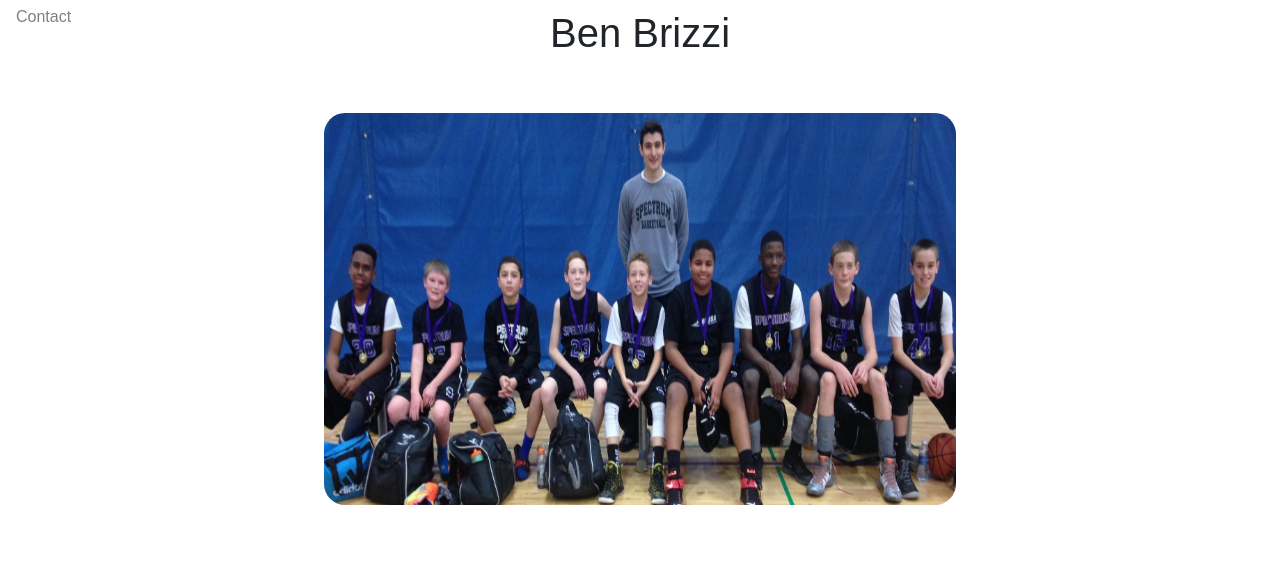
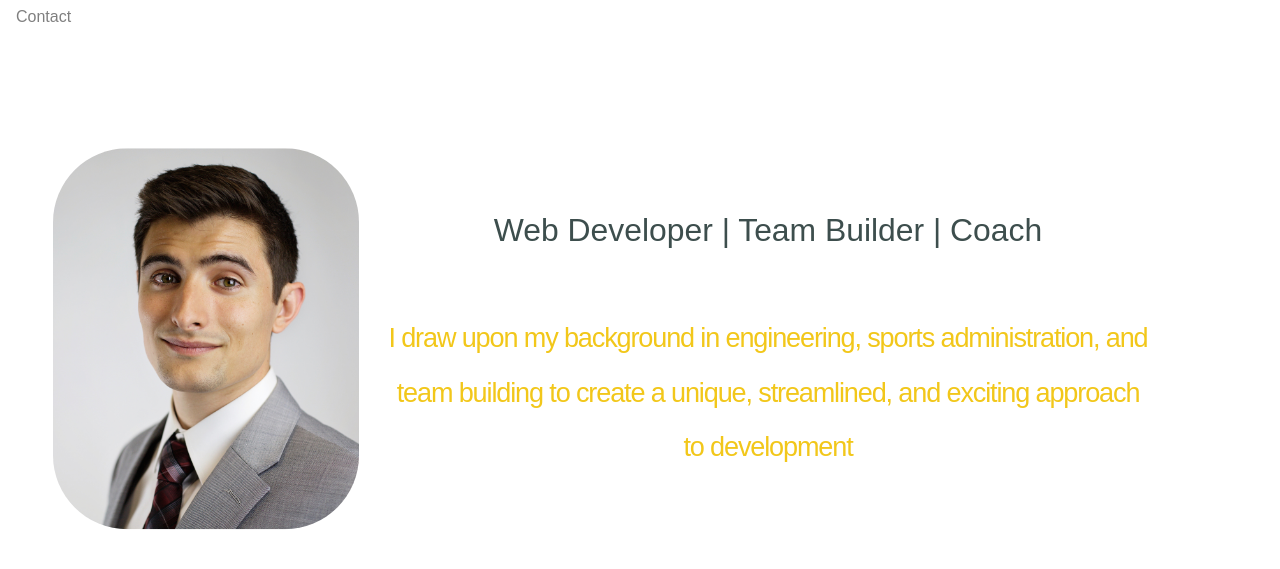
Before and after one commit to brizzi10/brizzi10.github.io, a plain HTML site: page index.html in a window 1280 px wide. Shown: the part 91-660 px from the top of the page. Drawn offline with nearby package versions, Linux system fonts and the light colour scheme.

Commit message:
changing layout

```diff
--- a/index.html
+++ b/index.html
@@ -16,12 +16,6 @@
 <body>
 	<navbar></navbar>
 	<div class="parallax">
-      <div id="group1" class="parallax__group">
-        <div class="parallax__layer parallax__layer--base">
-       	<img class="background title" src="public/teampic.jpg">
- 				<h1 class="name">Ben Brizzi</h1>
-        </div>
-      </div>
       <div id="group2" class="parallax__group">
 				<div id="home" class="parallax__layer parallax__layer--base">
 					<home></home>
```
